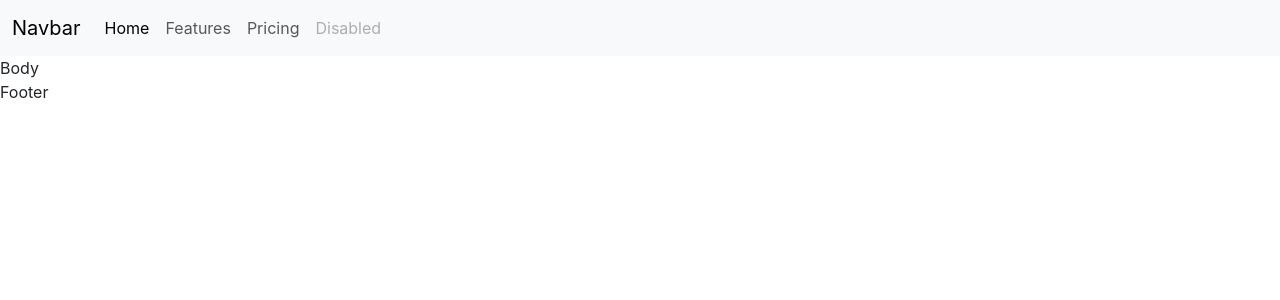
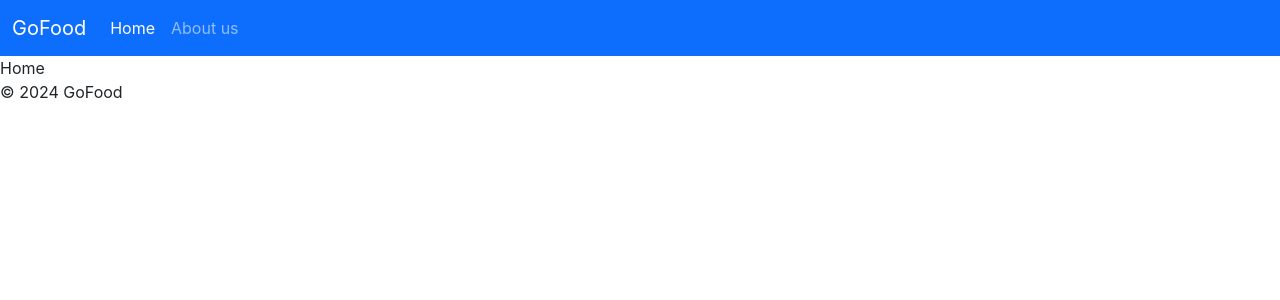
Before and after one commit to sachinsav/Go-Food, a React (Create React App) app: page / in a window 1280 px wide. Shown: the top 300 px of the page. Built offline with nearby package versions, Linux system fonts and the light colour scheme.

Commit message:
used react-router-dom for routing

```diff
--- a/package.json
+++ b/package.json
@@ -8,6 +8,7 @@
     "@testing-library/user-event": "^13.5.0",
     "react": "^18.2.0",
     "react-dom": "^18.2.0",
+    "react-router-dom": "^6.22.1",
     "react-scripts": "5.0.1",
     "web-vitals": "^2.1.4"
   },
--- a/src/App.js
+++ b/src/App.js
@@ -1,10 +1,21 @@
 import './App.css';
+import AboutUS from './screens/AboutUS';
 import Home from './screens/Home';
-
+import {BrowserRouter as Router, Routes, Route} from 'react-router-dom'
+import Layout from './screens/Layout';
 function App() {
   return (
     <>
-    <div><Home /></div>
+    <Router>
+      <Routes>
+        <Route exact path="/" element={<Layout />} >
+          <Route index element={<Home />} />
+          <Route exact path="about" element={<AboutUS />} />
+        </Route>
+      </Routes>
+
+    </Router>
+
     </>
   );
 }
--- a/src/components/Footer.js
+++ b/src/components/Footer.js
@@ -3,7 +3,10 @@ import React from 'react'
 function Footer() {
   return (
     <>
-    <div>Footer</div>
+    <footer>
+        {/* Footer content */}
+        <p>&copy; 2024 GoFood</p>
+      </footer>
     </>
   )
 }
--- a/src/components/Navbar.js
+++ b/src/components/Navbar.js
@@ -1,28 +1,23 @@
 import React from 'react'
-
+import { Link } from 'react-router-dom'
 function Navbar() {
   return (
     <>
-     <nav className="navbar navbar-expand-lg bg-body-tertiary">
+     <nav className="navbar navbar-dark bg-primary navbar-expand-lg">
   <div className="container-fluid">
-    <a className="navbar-brand" href="/">Navbar</a>
+    <Link className="navbar-brand" to="/">GoFood</Link>
     <button className="navbar-toggler" type="button" data-bs-toggle="collapse" data-bs-target="#navbarNav" aria-controls="navbarNav" aria-expanded="false" aria-label="Toggle navigation">
       <span className="navbar-toggler-icon"></span>
     </button>
     <div className="collapse navbar-collapse" id="navbarNav">
       <ul className="navbar-nav">
         <li className="nav-item">
-          <a className="nav-link active" aria-current="page" href="#">Home</a>
+          <Link className="nav-link active" aria-current="page" to="/">Home</Link>
         </li>
         <li className="nav-item">
-          <a className="nav-link" href="#">Features</a>
+          <Link className="nav-link" to="/about">About us</Link>
         </li>
-        <li className="nav-item">
-          <a className="nav-link" href="#">Pricing</a>
-        </li>
-        <li className="nav-item">
-          <a className="nav-link disabled" aria-disabled="true">Disabled</a>
-        </li>
+
       </ul>
     </div>
   </div>
--- /dev/null
+++ b/src/screens/AboutUS.js
@@ -0,0 +1,11 @@
+import React from 'react'
+
+function AboutUS() {
+  return (
+    <div>
+      This is About us
+    </div>
+  )
+}
+
+export default AboutUS
--- a/src/screens/Home.js
+++ b/src/screens/Home.js
@@ -1,13 +1,11 @@
 import React from 'react'
-import Navbar from '../components/Navbar'
-import Footer from '../components/Footer'
+
 
 function Home() {
   return (
     <>
-    <div><Navbar /></div>
-    <div>Body</div>
-    <div><Footer /></div>
+
+    <div>Home</div>
     </>
   )
 }
--- /dev/null
+++ b/src/screens/Layout.js
@@ -0,0 +1,16 @@
+import React from 'react'
+import { Outlet } from 'react-router-dom'
+import Navbar from '../components/Navbar'
+import Footer from '../components/Footer'
+
+function Layout() {
+  return (
+    <>
+    <div><Navbar /></div>
+    <Outlet />
+    <div><Footer /></div>
+    </>
+  )
+}
+
+export default Layout
```
Also changed, not shown: 1 other file (tests, documents, lock files or other folders).
